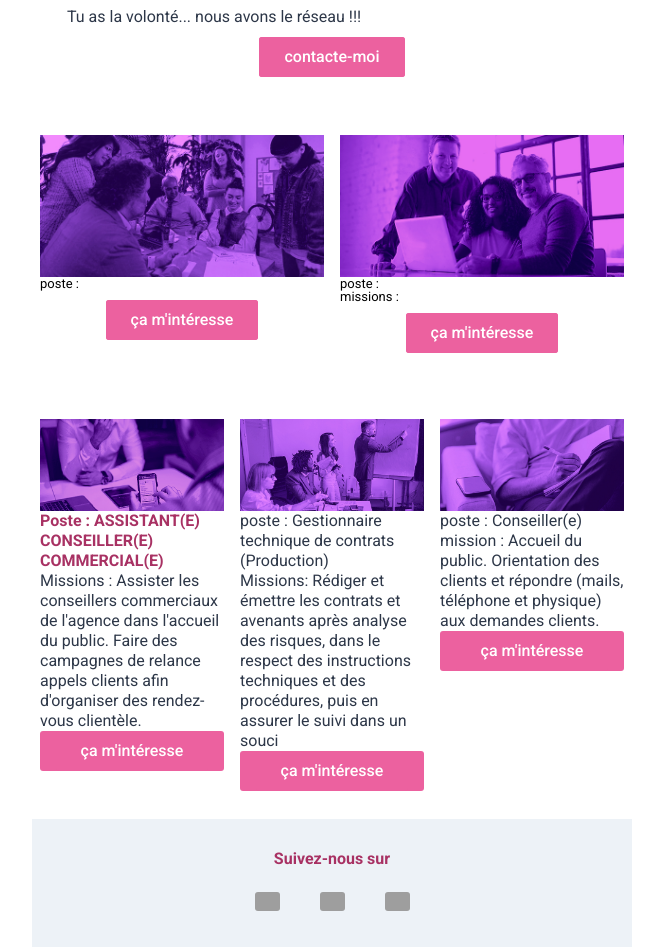
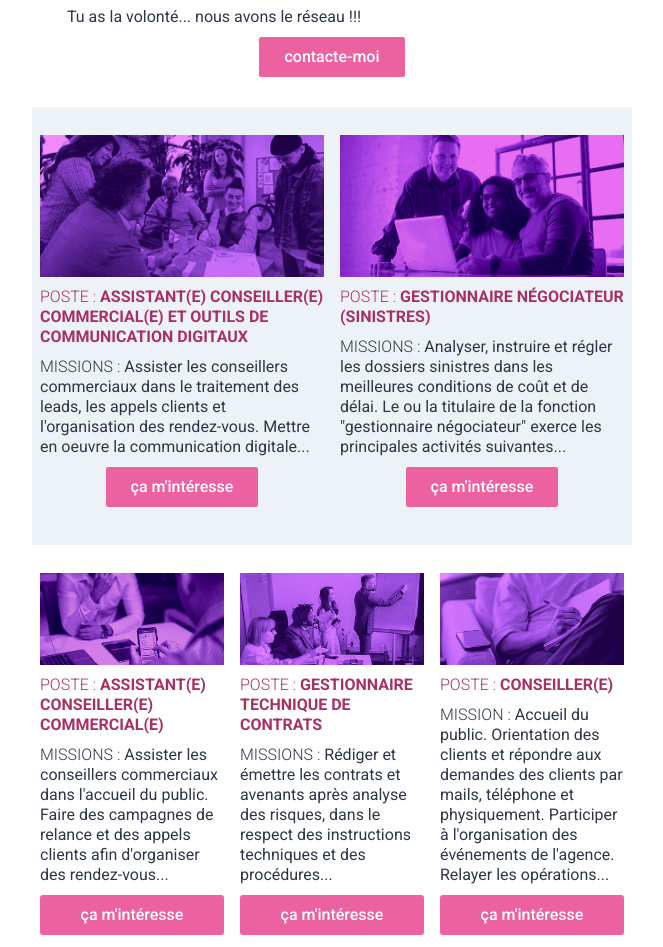
Before and after one commit to StraetenMax/042024_02Assurance-MJML, a website: page index.html in a window 1280 px wide. Shown: the part 663-1610 px from the top of the page, without its empty margins (308-971 px from the left). Drawn offline with Linux system fonts and the light colour scheme; grey boxes are pictures that could not be loaded.

Commit message:
finalisation des annonces présentations et texte

```diff
--- a/index.html
+++ b/index.html
@@ -2,7 +2,7 @@
 <html lang="und" dir="auto" xmlns="http://www.w3.org/1999/xhtml" xmlns:v="urn:schemas-microsoft-com:vml" xmlns:o="urn:schemas-microsoft-com:office:office">
 
 <head>
-  <title>Annonce Alternce Ecosup Assurance</title>
+  <title>Annonces Alternce Ecosup Assurance</title>
   <!--[if !mso]><!-->
   <meta http-equiv="X-UA-Compatible" content="IE=edge">
   <!--<![endif]-->
@@ -267,9 +267,9 @@
     </div>
     <!--[if mso | IE]></td></tr></table><![endif]-->
     <!-- Article 2 -->
-    <!--[if mso | IE]><table align="center" border="0" cellpadding="0" cellspacing="0" class="" role="presentation" style="width:600px;" width="600" bgcolor="#ffffff" ><tr><td style="line-height:0px;font-size:0px;mso-line-height-rule:exactly;"><![endif]-->
-    <div style="background:#ffffff;background-color:#ffffff;margin:0px auto;max-width:600px;">
-      <table align="center" border="0" cellpadding="0" cellspacing="0" role="presentation" style="background:#ffffff;background-color:#ffffff;width:100%;">
+    <!--[if mso | IE]><table align="center" border="0" cellpadding="0" cellspacing="0" class="" role="presentation" style="width:600px;" width="600" bgcolor="#edf2f7" ><tr><td style="line-height:0px;font-size:0px;mso-line-height-rule:exactly;"><![endif]-->
+    <div style="background:#edf2f7;background-color:#edf2f7;margin:0px auto;max-width:600px;">
+      <table align="center" border="0" cellpadding="0" cellspacing="0" role="presentation" style="background:#edf2f7;background-color:#edf2f7;width:100%;">
         <tbody>
           <tr>
             <td style="direction:ltr;font-size:0px;padding:20px 0;text-align:center;">
@@ -297,8 +297,13 @@
                               </td>
                             </tr>
                             <tr>
-                              <td align="left" style="font-size:0px;padding:0;word-break:break-word;">
-                                <div style="font-family:Roboto, Arial, Helvetica, sans-serif;font-size:13px;line-height:1;text-align:left;color:#000000;">poste :</div>
+                              <td align="left" style="font-size:0px;padding:10px 25px;padding-right:0;padding-bottom:0;padding-left:0;word-break:break-word;">
+                                <div style="font-family:Roboto, Arial, Helvetica, sans-serif;font-size:16px;font-weight:700;line-height:20px;text-align:left;text-transform:uppercase;color:#A83163;"><span style="font-weight:300">poste :</span> Assistant(e) conseiller(e) commercial(e) et outils de communication digitaux</div>
+                              </td>
+                            </tr>
+                            <tr>
+                              <td align="left" style="font-size:0px;padding:10px 25px;padding-right:0;padding-bottom:0;padding-left:0;word-break:break-word;">
+                                <div style="font-family:Roboto, Arial, Helvetica, sans-serif;font-size:16px;font-weight:400;line-height:20px;text-align:left;color:#2D3748;"><span style="text-transform:uppercase;font-weight:300">missions :</span> Assister les conseillers commerciaux dans le traitement des leads, les appels clients et l'organisation des rendez-vous. Mettre en oeuvre la communication digitale...</div>
                               </td>
                             </tr>
                             <tr>
@@ -345,13 +350,13 @@
                               </td>
                             </tr>
                             <tr>
-                              <td align="left" style="font-size:0px;padding:0;word-break:break-word;">
-                                <div style="font-family:Roboto, Arial, Helvetica, sans-serif;font-size:13px;line-height:1;text-align:left;color:#000000;">poste :</div>
+                              <td align="left" style="font-size:0px;padding:10px 25px;padding-right:0;padding-bottom:0;padding-left:0;word-break:break-word;">
+                                <div style="font-family:Roboto, Arial, Helvetica, sans-serif;font-size:16px;font-weight:700;line-height:20px;text-align:left;text-transform:uppercase;color:#A83163;"><span style="font-weight:300">poste :</span> Gestionnaire Négociateur (sinistres)</div>
                               </td>
                             </tr>
                             <tr>
-                              <td align="left" style="font-size:0px;padding:0;word-break:break-word;">
-                                <div style="font-family:Roboto, Arial, Helvetica, sans-serif;font-size:13px;line-height:1;text-align:left;color:#000000;">missions :</div>
+                              <td align="left" style="font-size:0px;padding:10px 25px;padding-right:0;padding-bottom:0;padding-left:0;word-break:break-word;">
+                                <div style="font-family:Roboto, Arial, Helvetica, sans-serif;font-size:16px;font-weight:400;line-height:20px;text-align:left;color:#2D3748;"><span style="font-weight:300;text-transform:uppercase;">missions :</span> Analyser, instruire et régler les dossiers sinistres dans les meilleures conditions de coût et de délai. Le ou la titulaire de la fonction "gestionnaire négociateur" exerce les principales activités suivantes...</div>
                               </td>
                             </tr>
                             <tr>
@@ -412,17 +417,17 @@
                               </td>
                             </tr>
                             <tr>
-                              <td align="left" style="font-size:0px;padding:0;word-break:break-word;">
-                                <div style="font-family:Roboto, Arial, Helvetica, sans-serif;font-size:16px;font-weight:700;line-height:20px;text-align:left;color:#A83163;">Poste : <span style="text-transform:uppercase;"> Assistant(e) conseiller(e) commercial(e)</span></div>
+                              <td align="left" style="font-size:0px;padding:10px 25px;padding-right:0;padding-bottom:0;padding-left:0;word-break:break-word;">
+                                <div style="font-family:Roboto, Arial, Helvetica, sans-serif;font-size:16px;font-weight:700;line-height:20px;text-align:left;text-transform:uppercase;color:#A83163;"><span style="font-weight:300;">Poste : </span>Assistant(e) conseiller(e) commercial(e)</div>
                               </td>
                             </tr>
                             <tr>
-                              <td align="left" style="font-size:0px;padding:0;padding-top:0;padding-bottom:0;word-break:break-word;">
-                                <div style="font-family:Roboto, Arial, Helvetica, sans-serif;font-size:16px;font-weight:400;line-height:20px;text-align:left;color:#2D3748;">Missions : Assister les conseillers commerciaux de l'agence dans l'accueil du public. Faire des campagnes de relance appels clients afin d'organiser des rendez-vous clientèle.</div>
+                              <td align="left" style="font-size:0px;padding:10px 25px;padding-right:0;padding-bottom:0;padding-left:0;word-break:break-word;">
+                                <div style="font-family:Roboto, Arial, Helvetica, sans-serif;font-size:16px;font-weight:400;line-height:20px;text-align:left;color:#2D3748;"><span style="font-weight:300;text-transform:uppercase;">Missions :</span> Assister les conseillers commerciaux dans l'accueil du public. Faire des campagnes de relance et des appels clients afin d'organiser des rendez-vous...</div>
                               </td>
                             </tr>
                             <tr>
-                              <td align="center" style="font-size:0px;padding:0;word-break:break-word;">
+                              <td align="center" style="font-size:0px;padding:10px 25px;padding-right:0;padding-bottom:0;padding-left:0;word-break:break-word;">
                                 <table border="0" cellpadding="0" cellspacing="0" role="presentation" style="border-collapse:separate;width:100%;line-height:100%;">
                                   <tbody>
                                     <tr>
@@ -457,7 +462,7 @@
                                   <tbody>
                                     <tr>
                                       <td style="width:184px;" class="mj-full-width-mobile">
-                                        <img alt="" src="src/img/emploiAssurance04.jpg" style="border:0;display:block;outline:none;text-decoration:none;height:auto;width:100%;font-size:13px;" width="184" height="auto" />
+                                        <img alt="Gestionnaire technique de contrats" src="src/img/emploiAssurance04.jpg" style="border:0;display:block;outline:none;text-decoration:none;height:auto;width:100%;font-size:13px;" width="184" height="auto" />
                                       </td>
                                     </tr>
                                   </tbody>
@@ -465,17 +470,17 @@
                               </td>
                             </tr>
                             <tr>
-                              <td align="left" style="font-size:0px;padding:0;padding-top:0;padding-bottom:0;word-break:break-word;">
-                                <div style="font-family:Roboto, Arial, Helvetica, sans-serif;font-size:16px;font-weight:400;line-height:20px;text-align:left;color:#2D3748;">poste : Gestionnaire technique de contrats (Production)</div>
+                              <td align="left" style="font-size:0px;padding:10px 25px;padding-right:0;padding-bottom:0;padding-left:0;word-break:break-word;">
+                                <div style="font-family:Roboto, Arial, Helvetica, sans-serif;font-size:16px;font-weight:700;line-height:20px;text-align:left;text-transform:uppercase;color:#A83163;"><span style="font-weight:300;">poste :</span> Gestionnaire technique de contrats</div>
                               </td>
                             </tr>
                             <tr>
-                              <td align="left" style="font-size:0px;padding:0;padding-top:0;padding-bottom:0;word-break:break-word;">
-                                <div style="font-family:Roboto, Arial, Helvetica, sans-serif;font-size:16px;font-weight:400;line-height:20px;text-align:left;color:#2D3748;">Missions: Rédiger et émettre les contrats et avenants après analyse des risques, dans le respect des instructions techniques et des procédures, puis en assurer le suivi dans un souci</div>
+                              <td align="left" style="font-size:0px;padding:10px 25px;padding-right:0;padding-bottom:0;padding-left:0;word-break:break-word;">
+                                <div style="font-family:Roboto, Arial, Helvetica, sans-serif;font-size:16px;font-weight:400;line-height:20px;text-align:left;color:#2D3748;"><span style="font-weight:300;text-transform:uppercase">Missions :</span> Rédiger et émettre les contrats et avenants après analyse des risques, dans le respect des instructions techniques et des procédures...</div>
                               </td>
                             </tr>
                             <tr>
-                              <td align="center" style="font-size:0px;padding:0;word-break:break-word;">
+                              <td align="center" style="font-size:0px;padding:10px 25px;padding-right:0;padding-bottom:0;padding-left:0;word-break:break-word;">
                                 <table border="0" cellpadding="0" cellspacing="0" role="presentation" style="border-collapse:separate;width:100%;line-height:100%;">
                                   <tbody>
                                     <tr>
@@ -518,17 +523,17 @@
                               </td>
                             </tr>
                             <tr>
-                              <td align="left" style="font-size:0px;padding:0;padding-top:0;padding-bottom:0;word-break:break-word;">
-                                <div style="font-family:Roboto, Arial, Helvetica, sans-serif;font-size:16px;font-weight:400;line-height:20px;text-align:left;color:#2D3748;">poste : Conseiller(e)</div>
+                              <td align="left" style="font-size:0px;padding:10px 25px;padding-right:0;padding-bottom:0;padding-left:0;word-break:break-word;">
+                                <div style="font-family:Roboto, Arial, Helvetica, sans-serif;font-size:16px;font-weight:700;line-height:20px;text-align:left;text-transform:uppercase;color:#A83163;"><span style="font-weight:300;">poste :</span> Conseiller(e)</div>
                               </td>
                             </tr>
                             <tr>
-                              <td align="left" style="font-size:0px;padding:0;padding-top:0;padding-bottom:0;word-break:break-word;">
-                                <div style="font-family:Roboto, Arial, Helvetica, sans-serif;font-size:16px;font-weight:400;line-height:20px;text-align:left;color:#2D3748;">mission : Accueil du public. Orientation des clients et répondre (mails, téléphone et physique) aux demandes clients.</div>
+                              <td align="left" style="font-size:0px;padding:10px 25px;padding-right:0;padding-bottom:0;padding-left:0;word-break:break-word;">
+                                <div style="font-family:Roboto, Arial, Helvetica, sans-serif;font-size:16px;font-weight:400;line-height:20px;text-align:left;color:#2D3748;"><span style="font-weight:300;text-transform:uppercase;">mission :</span> Accueil du public. Orientation des clients et répondre aux demandes des clients par mails, téléphone et physiquement. Participer à l'organisation des événements de l'agence. Relayer les opérations...</div>
                               </td>
                             </tr>
                             <tr>
-                              <td align="center" style="font-size:0px;padding:0;word-break:break-word;">
+                              <td align="center" style="font-size:0px;padding:10px 25px;padding-right:0;padding-bottom:0;padding-left:0;word-break:break-word;">
                                 <table border="0" cellpadding="0" cellspacing="0" role="presentation" style="border-collapse:separate;width:100%;line-height:100%;">
                                   <tbody>
                                     <tr>
```
Also changed, not shown: 1 other file.
